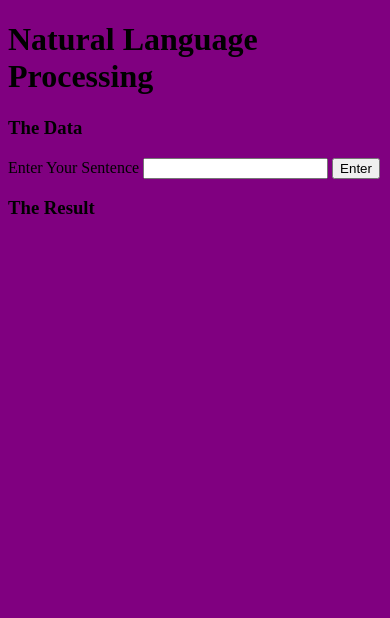
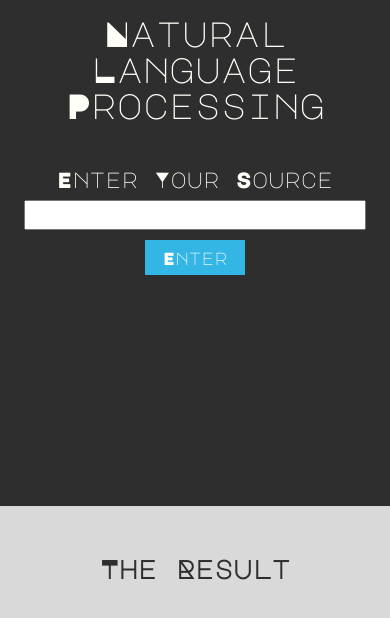
Before and after one commit to ahmed-asiri/nlp-project, a website built with webpack: page src/client/views/index.html in a window 390 px wide. Built offline with nearby package versions, Linux system fonts and the light colour scheme.

Commit message:
Final Design and Responsivness

```diff
--- /dev/null
+++ b/src/client/assets/css/style.scss
@@ -0,0 +1,165 @@
+
+$info: #33b5e5;
+$danger: #ff4444;
+$purple: #aa66cc;
+$dark: #2e2e2e;
+$font: #fffff8;
+* {
+    box-sizing: border-box;
+    margin: 0;
+    padding: 0;
+}
+
+html {
+    color: $dark;
+    font-size: 22px;
+    font-family: 'Major Mono Display', monospace, Arial, Helvetica, sans-serif;
+}
+body {
+    height: 100vh;
+}
+main {
+    display: grid;
+    grid-template-areas:
+    "header form"
+    ;
+    height: 100%;
+
+    grid-template-columns: 35% 65%;
+    grid-template-rows: 100%;
+
+}
+form {
+    grid-area: form;
+    display: flex;
+    flex-direction: column;
+    flex-wrap: wrap;
+    align-items: center;
+    background-color: $dark;
+    color: $font;
+    padding: 5px;
+    h1 {
+        margin: 50px 0px 260px 0px;
+        text-align: center;
+        font-weight: 100;
+    }
+    input, label {
+        margin: 5px auto;
+        width: 450px;
+    }
+    label {
+        text-align: center;
+    }
+    input:focus, input:active {
+        outline: none;
+    }
+    input[type="text"] {
+        height: 30px;
+    }
+
+    input[type="submit"]{
+        width: 100px;
+        height: 35px;
+        background-color: $info;
+        border: none;
+        color: $font;
+        font-size: 80%;
+        font-family: inherit;
+    }
+
+}
+
+.result-container {
+    padding-top: 50px;
+    grid-area: header;
+    display: flex;
+    justify-content: center;
+    align-items: flex-start;
+    background-image: url("../img/background.jpg");
+    background-position: center;
+    background-size: cover;
+    background-repeat: no-repeat;
+    h3 {
+        text-align: center;
+    }
+
+}
+
+
+@media screen and (max-width: 700px){
+
+    main {
+
+        grid-template-columns: 40% 60%;
+    }
+    form {
+        grid-area: form;
+        display: flex;
+        flex-direction: column;
+        flex-wrap: wrap;
+        align-items: center;
+        background-color: $dark;
+        color: $font;
+        padding: 5px;
+        h1 {
+            margin: 50px 0px 260px 0px;
+            text-align: center;
+            font-weight: 100;
+
+        }
+        input, label {
+            margin: 5px auto;
+            width: 90%;
+        }
+        label {
+            text-align: center;
+        }
+        input:focus, input:active {
+            outline: none;
+        }
+        input[type="text"] {
+            height: 30px;
+        }
+
+        input[type="submit"]{
+            width: 100px;
+            height: 35px;
+            background-color: $info;
+            border: none;
+            color: $font;
+            font-size: 80%;
+            font-family: inherit;
+        }
+
+    }
+}
+
+
+
+@media screen and (max-width: 580px){
+
+    main {
+        grid-template-areas:
+        "form"
+        "header"
+        ;
+        grid-template-columns: 100%;
+        grid-template-rows: 60% 40%;
+
+    }
+    .result-container {
+        background-image: none;
+        background-color: #D9D9D9;
+        h3 {
+            text-align: center;
+        }
+
+    }
+    form {
+        h1 {
+            font-size: 160%;
+            margin-top: 10px;
+            margin-bottom: 40px;
+        }
+    }
+}
--- a/src/client/index.js
+++ b/src/client/index.js
@@ -1 +1,2 @@
-import "./assets/css/style.css";
+import "./assets/css/style.scss";
+console.log("harys");
--- a/src/client/views/index.html
+++ b/src/client/views/index.html
@@ -3,14 +3,14 @@
 <head>
     <meta charset="UTF-8">
     <meta name="viewport" content="width=device-width, initial-scale=1.0">
+    <link href="https://fonts.googleapis.com/css2?family=Major+Mono+Display&display=swap" rel="stylesheet">
     <title>NLP Analyzer</title>
 </head>
 <body>
     <main>
-        <h1>Natural Language Processing</h1>
         <form action="">
-            <h3>The Data</h3>
-            <label for="sentence">Enter Your Sentence</label>
+            <h1>Natural Language Processing</h1>
+            <label for="sentence">Enter Your Source</label>
             <input name="sentence" id="sentence" type="text">
             <input type="submit" value="Enter">
         </form>
@@ -19,6 +19,6 @@
             <p class="result"></p>
         </div>
     </main>
-    <script src="../../../dist/main.js"></script>
+    <script type="text/javascript" src="../../../dist/main.js"></script>
 </body>
 </html>
--- a/src/server/server.js
+++ b/src/server/server.js
@@ -12,7 +12,8 @@ app.use(cors());
 app.use(helmet());
 app.use(bodyParser.json());
 app.use(bodyParser.urlencoded());
-app.use("/", express.static( "/../client/views/index.html"));
+app.use("/dist", express.static( __dirname + "/../../dist"));
+app.use("/", express.static( __dirname + "/../client/views"));
 var textapi = new aylien({
     application_id: process.env.API_ID,
     application_key: process.env.API_KEY
@@ -30,7 +31,6 @@ app.get("/nlp", (req, res) => {
           });
         }
       });
-
 });
 
 
--- a/webpack.config.js
+++ b/webpack.config.js
@@ -1,6 +1,7 @@
 const path = require("path");
 const webpack = require("webpack");
-
+const HtmlWebpackPlugin = require("html-webpack-plugin");
+const { Template } = require("webpack");
 
 module.exports = {
     mode: "development",
@@ -9,12 +10,33 @@ module.exports = {
         filename: "main.js",
         path: path.resolve(__dirname, "dist")
     },
+    devServer: {
+        open: true
+    },
     module: {
         rules: [
             {
-                test: /\.css$/,
-                use: ['style-loader', 'css-loader', 'sass-loader']
-            }
+                test: /\.scss$/,
+                use: ["style-loader", "css-loader", "sass-loader"]
+            },
+            {
+                test: /\.(gif|png|jpe?g|svg)$/i,
+                use: [
+                  'file-loader',
+                  {
+                    loader: 'image-webpack-loader',
+                    options: {
+                      bypassOnDebug: true, // webpack@1.x
+                      disable: true, // webpack@2.x and newer
+                    },
+                  },
+                ],
+              }
         ]
-    }
+    },
+    plugins: [
+        new HtmlWebpackPlugin({
+            template: 'src/client/views/index.html'
+        })
+    ]
 };
```
Also changed, not shown: package.json (+7 -2 lines), src/client/assets/css/style.css (deleted), src/client/assets/img/background.jpg (added), 1 other file.
